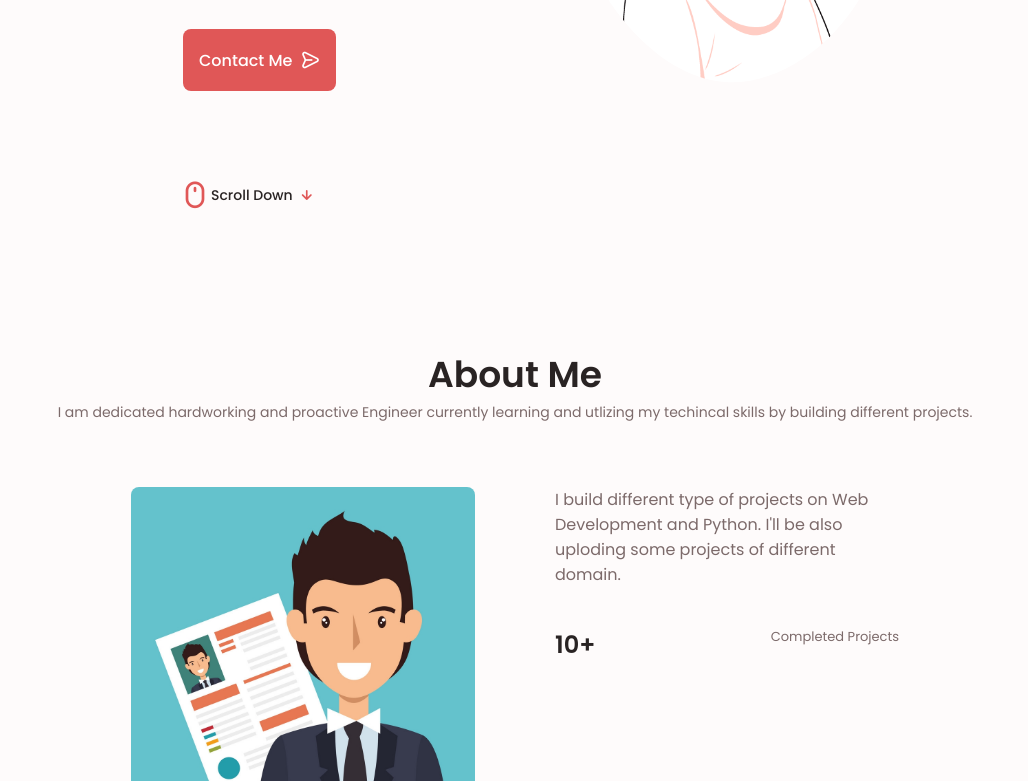
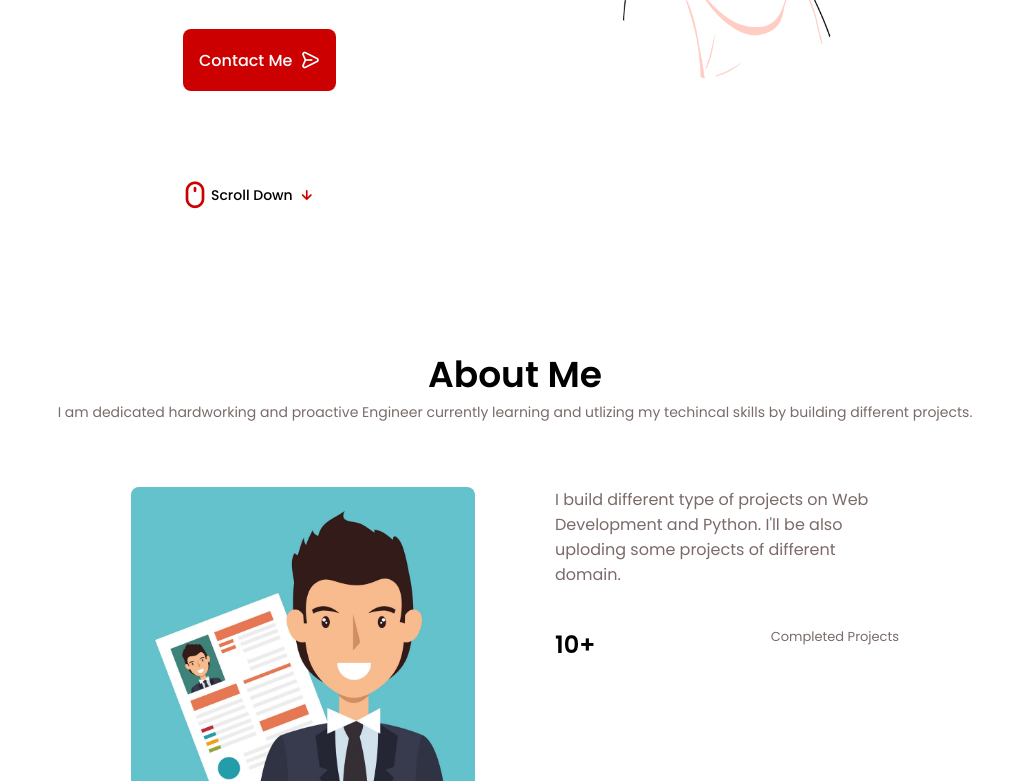
Before and after one commit to DaRkSoUL-SC/portfolio-main, a plain HTML site: page index.html in a window 1280 px wide. Shown: the part 401-1182 px from the top of the page, without its empty margins (125-1153 px from the left). Drawn offline with nearby package versions, Linux system fonts and the light colour scheme.

Commit message:
Update styles.css

```diff
--- a/css/styles.css
+++ b/css/styles.css
@@ -9,15 +9,15 @@
 /* Colors */
  --hue-color: 0;
  /* HSL Color Mode */
- --first-color: hsl(var(--hue-color), 69%, 61%);
- --first-color-second: hsl(var(--hue-color), 69%, 61%);
- --first-color-alt: hsl(var(--hue-color), 57%, 53%);
+ --first-color: hsl(var(--hue-color), 100%, 40%);
+ --first-color-second: hsl(var(--hue-color), 100%, 35%);
+ --first-color-alt: hsl(var(--hue-color), 85%, 53%);
  --first-color-lighter: hsl(var(--hue-color), 92%, 85%);
- --title-color: hsl(var(--hue-color), 8%, 15%);
+ --title-color: hsl(var(--hue-color), 0%, 0%);
  --text-color: hsl(var(--hue-color), 8%, 45%);
  --text-color-light: hsl(var(--hue-color), 8%, 65%);
  --input-color: hsl(var(--hue-color), 70%, 96%);
---body-color: hsl(var(--hue-color), 60%, 99%);
+--body-color: hsl(var(--hue-color), 0%, 100%);
 --container-color: #FFF;
 --scroll-bar-color: hsl(var(--hue-color), 12%, 90%);
 --scroll-thumb-color: hsl(var(--hue-color), 12%, 80%);
@@ -74,12 +74,12 @@
 /* Variables Dark theme */
 body.dark-theme{
     /* HSL Color Mode */
- --first-color-second: hsl(var(--hue-color), 30%, 8%);
+ --first-color-second: hsl(var(--hue-color), 100%, 8%);
  --title-color: hsl(var(--hue-color), 8%, 95%);
  --text-color: hsl(var(--hue-color), 8%, 75%);
  --text-color-light: hsl(var(--hue-color), 8%, 65%);
  --input-color: hsl(var(--hue-color), 29%, 16%);
- --body-color: hsl(var(--hue-color), 28%, 12%);
+ --body-color: hsl(var(--hue-color), 0%, 0%);
  --container-color: hsl(var(--hue-color), 29%, 16%);
  --scroll-bar-color: hsl(var(--hue-color), 12%, 48%);
 --scroll-thumb-color: hsl(var(--hue-color), 12%, 36%);
```
